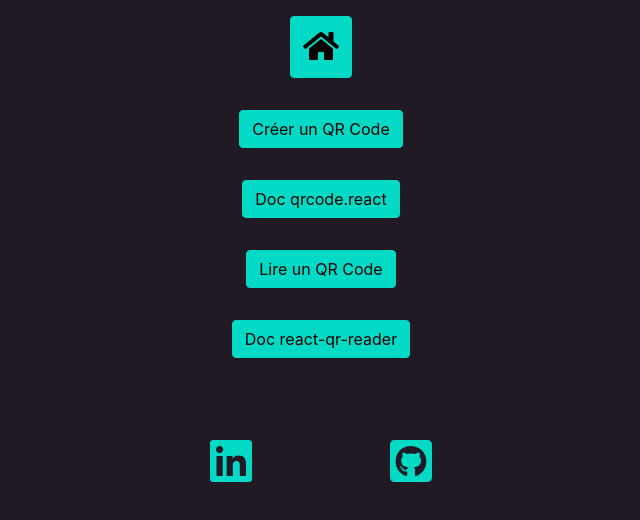
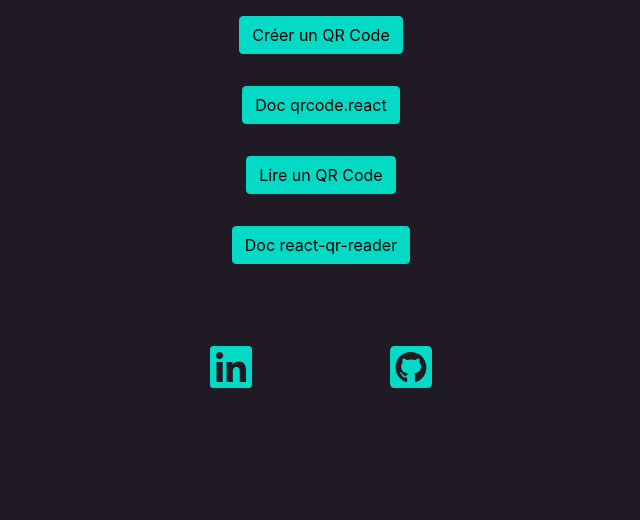
Before and after one commit to CzerwonyV/QR-V, a React (Create React App) app: page / in a window 1280 px wide. Shown: the top 520 px of the page, without its empty margins (319-959 px from the left). Built offline with nearby package versions, Linux system fonts and the light colour scheme.

Commit message:
Remove home icon in Home page

```diff
--- a/src/components/Home/Home.jsx
+++ b/src/components/Home/Home.jsx
@@ -1,5 +1,4 @@
 import React from "react";
-import BtnHome from "../BtnLink/BtnHome";
 import BtnQRCreat from "../BtnLink/BtnQRCreat";
 import BtnDocCreat from "../BtnLink/BtnDocCreat";
 import BtnQRRead from "../BtnLink/BtnQRRead";
@@ -11,7 +10,6 @@ import './Home.css';
 const Home = () => {
     return (
         <div className="BtnHomeContent">
-            <BtnHome />
             <BtnQRCreat />
             <BtnDocCreat />
             <BtnQRRead />
```
